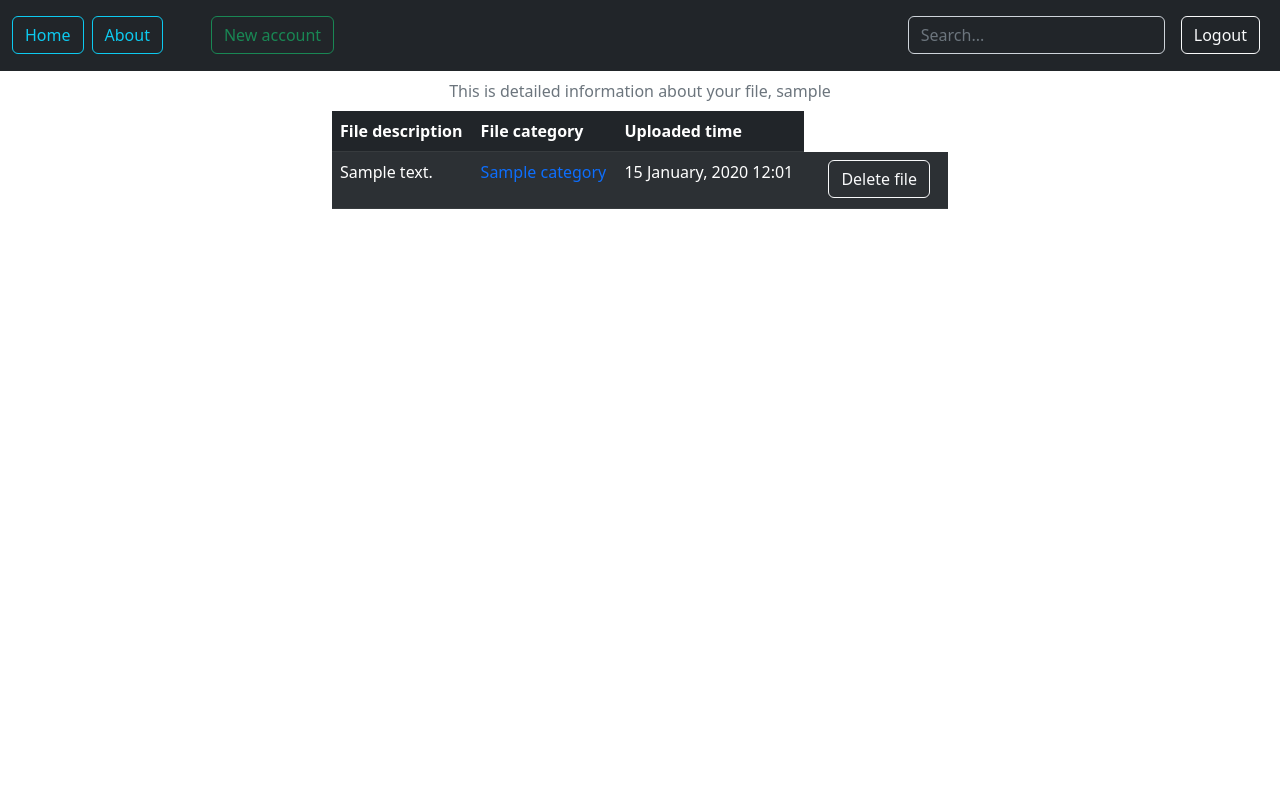
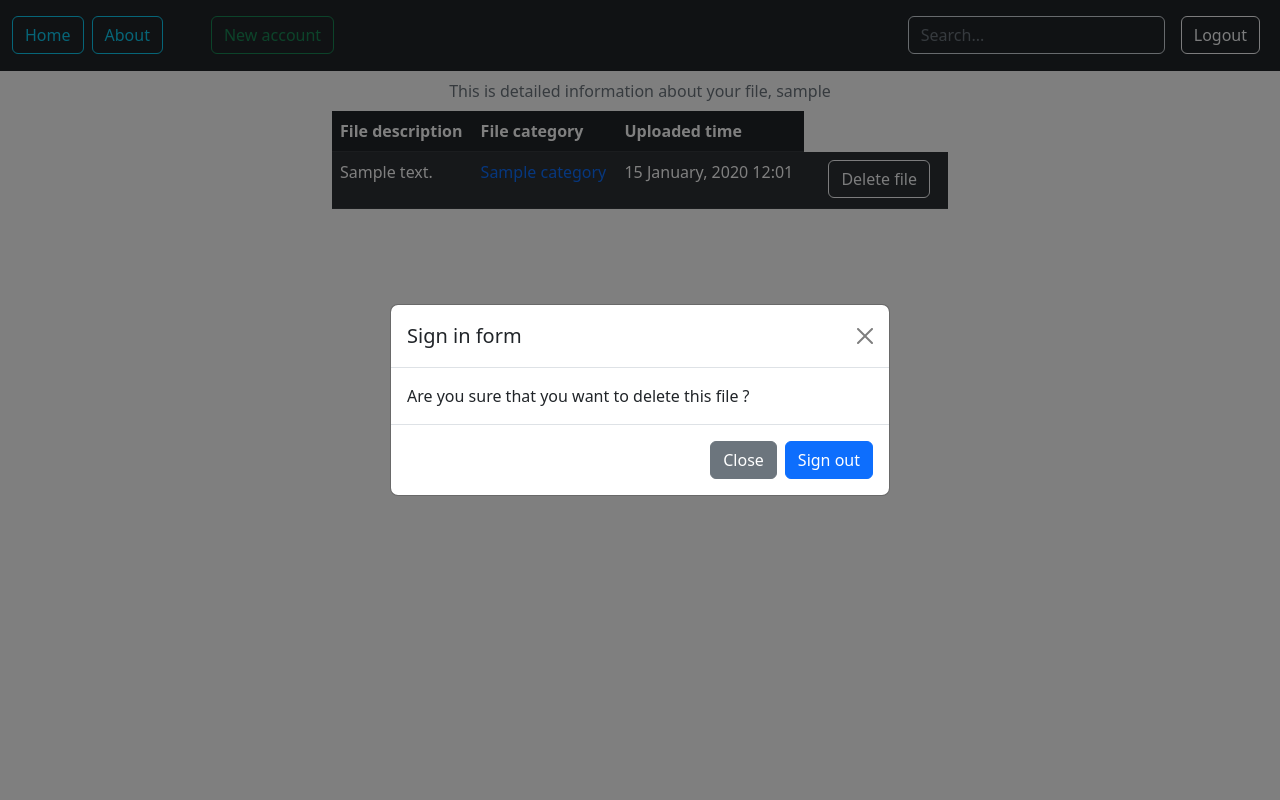
Before and after one commit to Vaipik/web_project_team_1, a Django app: page /files/00000000-0000-0000-0000-000000000001/ in a window 1280 px wide, after a click on "Delete file". Run offline with Django 4.2, Linux system fonts and the light colour scheme; a user stored in the database is signed in; tables that the repository leaves empty hold one stand-in row (values such as "Sample post").

Commit message:
deleting files from dropbox

```diff
--- a/project/apps/file_storage/models/file.py
+++ b/project/apps/file_storage/models/file.py
@@ -25,7 +25,7 @@ class File(models.Model):
     )
     file = models.FileField(
         upload_to=_get_folder_name,
-        verbose_name="File path"
+        verbose_name="File path",
     )
     category = models.ForeignKey(
         to="file_storage.FileCategory",
@@ -47,3 +47,7 @@ class File(models.Model):
 
     def __str__(self) -> str:
         return f"{self.file} | {self.category}"
+
+    def delete(self, *args, **kwargs):
+        self.file.delete(save=False)  # Delete file in DropBox
+        super().delete(*args, **kwargs)
--- a/project/apps/file_storage/templates/file_storage/pages/file_list.html
+++ b/project/apps/file_storage/templates/file_storage/pages/file_list.html
@@ -1,5 +1,4 @@
 {% extends 'base.html' %}
-{% load static %}
 
 {% block content %}
   <div class="row">
@@ -20,6 +19,7 @@
 
         <tbody>
         {% for file in files %}
+          <a href="{% url 'file_storage:edit_file' file_uuid=file.uuid %}">Edit file</a>
 
           <tr>
             <td>
@@ -48,5 +48,4 @@
     <div class="col-3"></div>
   </div>
 
-  <script src="{% static 'js/delete_file.js' %}"></script>
 {% endblock %}
--- a/project/apps/file_storage/templates/file_storage/pages/file_view.html
+++ b/project/apps/file_storage/templates/file_storage/pages/file_view.html
@@ -46,5 +46,6 @@
     </div>
     <div class="col-3"></div>
   </div>
+  {% include 'file_storage/file_delete_ajax.html' %}
 
 {% endblock %}
--- a/project/apps/file_storage/urls.py
+++ b/project/apps/file_storage/urls.py
@@ -8,6 +8,7 @@ urlpatterns = [
     path("", views.FileListView.as_view(), name="file_list"),
     re_path(r"upload/$", views.UploadFileView.as_view(), name="upload_file"),
     path("<uuid:file_uuid>/", views.FileDetailView.as_view(), name="show_file"),
-    path("<uuid:file_uuid>  /", views.DeleteFileView.as_view(), name="delete_file"),
-    path("files/<slug:category_url>", views.FileByCategoryListView.as_view(), name="show_category_files")
+    path("delete/<uuid:file_uuid>/", views.DeleteFileView.as_view(), name="delete_file"),
+    path("editing/<uuid:file_uuid>/", views.EditFileDescriptionView.as_view(), name="edit_file"),
+    path("<slug:category_url>/", views.FileByCategoryListView.as_view(), name="show_category_files")
 ]
--- a/project/apps/file_storage/views/__init__.py
+++ b/project/apps/file_storage/views/__init__.py
@@ -1,4 +1,4 @@
-from .file import FileDetailView, FileListView, UploadFileView, DeleteFileView
+from .file import FileDetailView, FileListView, UploadFileView, DeleteFileView, EditFileDescriptionView
 from .file_category import FileByCategoryListView
 
 __all__ = (
@@ -6,5 +6,6 @@ __all__ = (
     "FileListView",
     "UploadFileView",
     "FileByCategoryListView",
-    "DeleteFileView"
+    "DeleteFileView",
+    "EditFileDescriptionView"
 )
--- a/project/apps/file_storage/views/file.py
+++ b/project/apps/file_storage/views/file.py
@@ -1,10 +1,12 @@
 from django.contrib.auth.mixins import LoginRequiredMixin
 from django.http import JsonResponse
 from django.shortcuts import redirect
+from django.urls import reverse, reverse_lazy
 from django.views import View
-from django.views.generic import FormView, ListView, DetailView
+from django.views.generic import FormView, ListView, DetailView, UpdateView
 
-from ..forms import FileForm
+from ..forms import FileForm, EditFileForm
+from ..models import File
 from .. import services
 
 
@@ -38,7 +40,7 @@ class FileDetailView(LoginRequiredMixin, DetailView):
 class UploadFileView(LoginRequiredMixin, FormView):
     template_name = 'file_storage/pages/upload_page.html'
     form_class = FileForm
-    success_url = "/files/"
+    success_url = reverse_lazy("file_storage:file_list")
     extra_context = {"title": "Uploading file"}
 
     def form_valid(self, form):
@@ -63,3 +65,20 @@ class DeleteFileView(LoginRequiredMixin, View):
             },
             status=200
         )
+
+
+class EditFileDescriptionView(LoginRequiredMixin, UpdateView):
+    form_class = EditFileForm
+    model = File
+    template_name = "file_storage/pages/editing_file.html"
+    extra_context = {"title": "Editing file"}
+    pk_url_kwarg = "file_uuid"
+    success_url = reverse_lazy("file_storage:file_list")
+
+    def form_valid(self, form):
+        self.object.description = form.cleaned_data["description"]
+        self.object.save()
+        return super().form_valid(form)
+
+    def get_object(self, queryset=None):
+        return services.get_file(self.kwargs["file_uuid"])
```
Also changed, not shown: project/apps/file_storage/forms.py (+15 -0 lines), project/apps/file_storage/static/js/delete_file.js (+6 -2 lines), project/apps/file_storage/templates/file_storage/pages/editing_file.html (added, +11 -0 lines). Lines whose indentation alone changed are shown as unchanged.
